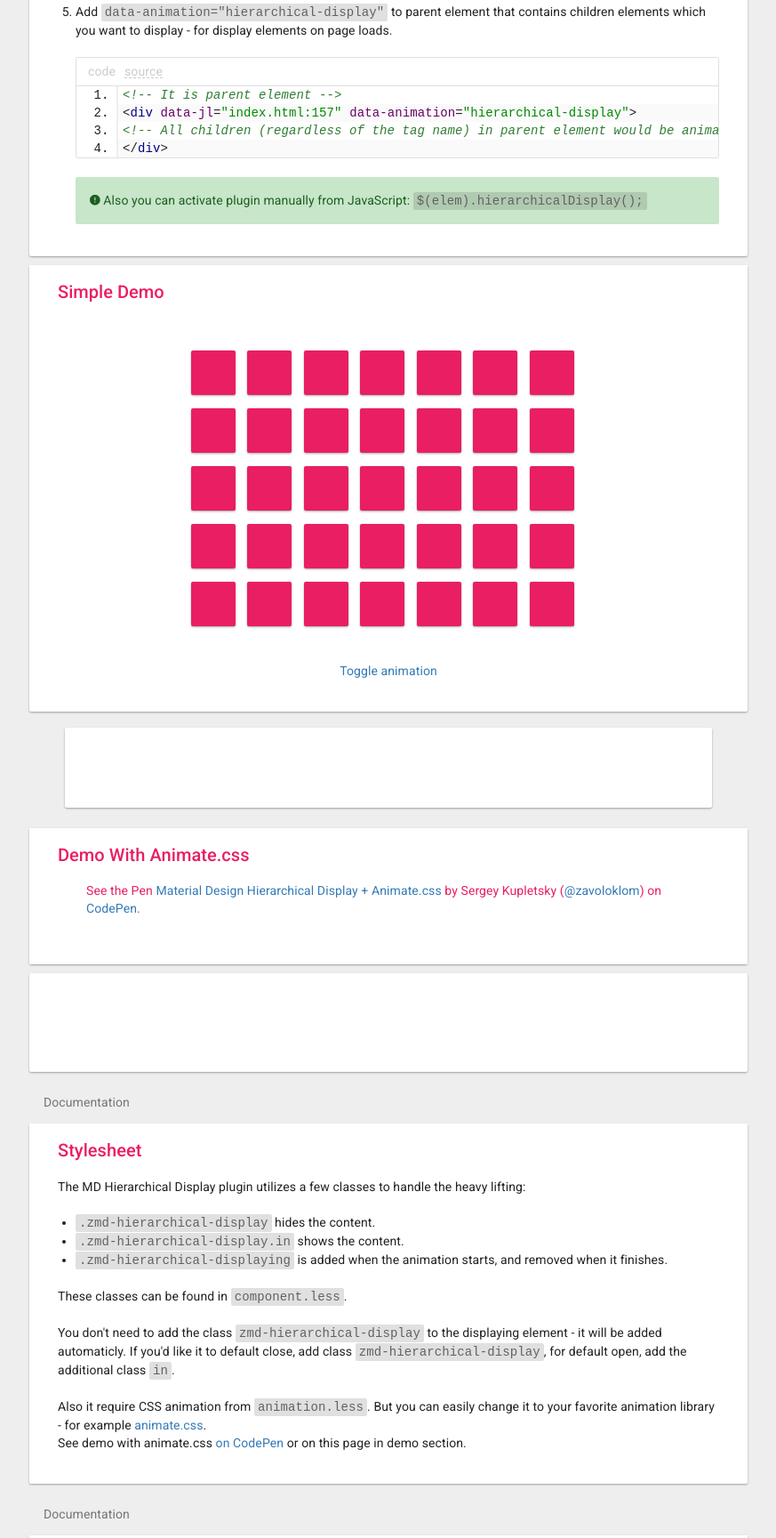
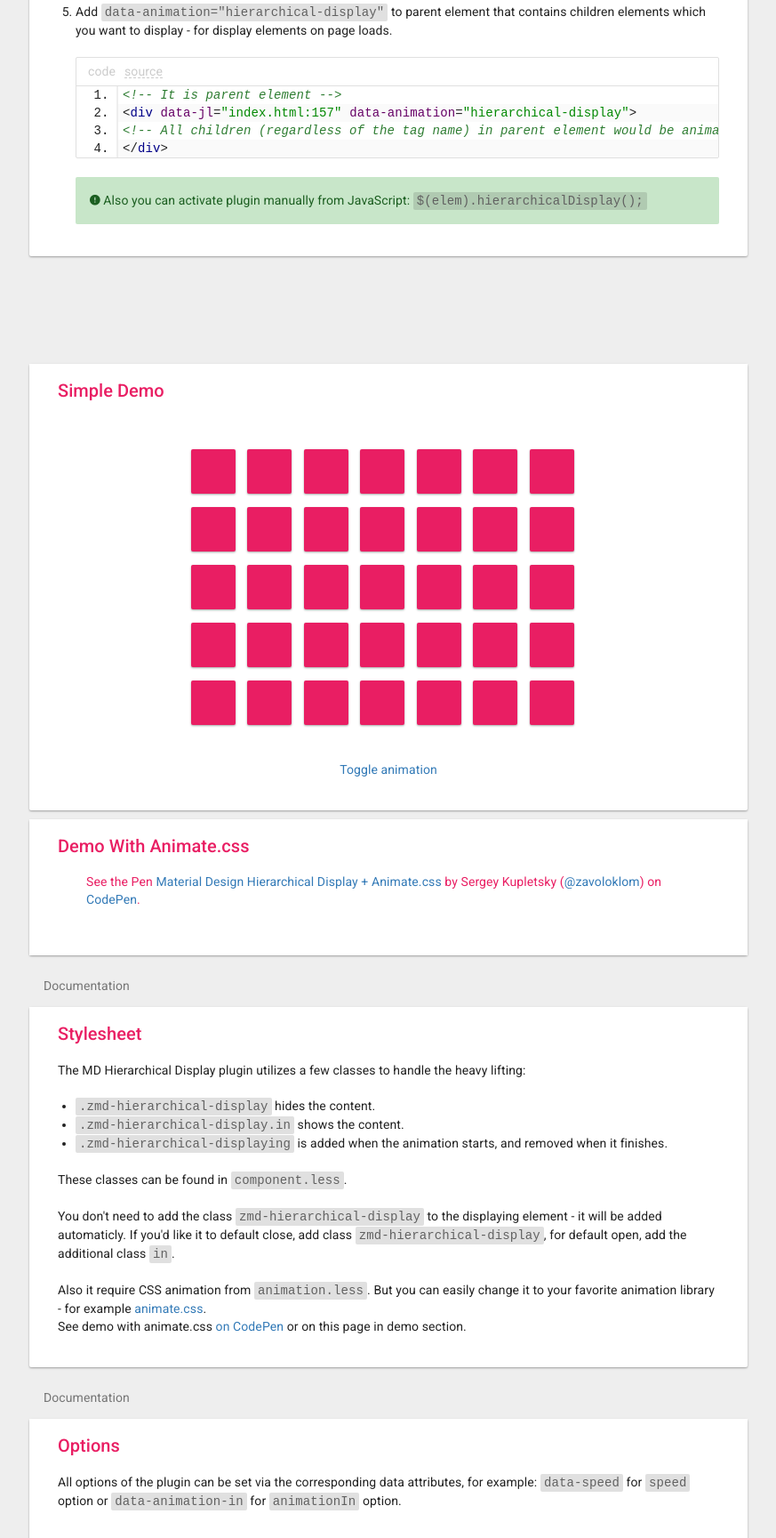
Before and after one commit to zavoloklom/material-design-hierarchical-display, a website: page index.html in a window 1280 px wide. Shown: the part 971-2700 px from the top of the page at 89% size, without its empty margins (203-1076 px from the left). Drawn offline with nearby package versions, Linux system fonts and the light colour scheme; a script that the page names is missing.

Commit message:
Update ads

```diff
--- a/index.html
+++ b/index.html
@@ -164,6 +164,15 @@
         </div>
     </article>
 
+    <!-- Adaptive banner -->
+    <section data-animation="animate" class="text-center" style="padding: 8px">
+        <ins class="adsbygoogle"
+             style="display:inline-block;width:100%;height:90px"
+             data-ad-client="ca-pub-1677266632116401"
+             data-ad-slot="8644922979"
+             data-ad-format="auto"></ins>
+    </section>
+
     <article id="demo" >
         <section data-animation="animate" class="panel panel-mc-pink">
             <div class="panel-heading">
@@ -211,14 +220,6 @@
             </div>
         </section>
 
-        <!-- Full Big -->
-        <section data-animation="animate" class="visible-lg text-center" style="padding: 8px">
-            <ins class="panel adsbygoogle"
-                 style="display:inline-block;width:728px;height:90px"
-                 data-ad-client="ca-pub-1677266632116401"
-                 data-ad-slot="3402533376"></ins>
-        </section>
-
         <section data-animation="animate" class="panel panel-mc-pink">
             <div class="panel-heading">
                 <div class="panel-title">Demo With Animate.css</div>
@@ -227,14 +228,6 @@
                     <script async src="//assets.codepen.io/assets/embed/ei.js"></script>
                 </div>
             </div>
-        </section>
-
-        <!-- Full Big -->
-        <section data-animation="animate" class="panel visible-lg text-center" style="padding: 8px">
-            <ins class="adsbygoogle"
-                 style="display:inline-block;width:728px;height:90px"
-                 data-ad-client="ca-pub-1677266632116401"
-                 data-ad-slot="3402533376"></ins>
         </section>
     </article>
 
@@ -342,6 +335,15 @@
                 <p class="mdt-subhead-2"><strong>Donate:</strong> You can support me via <a class="paypal" href="https://www.paypal.com/cgi-bin/webscr?cmd=_donations&amp;business=s%2ekupletsky%40gmail%2ecom&amp;lc=US&amp;item_name=Material%20Design%20Hierarchical%20Display&amp;currency_code=USD&amp;bn=PP%2dDonationsBF%3abtn_donateCC_LG%2egif%3aNonHosted">PayPal</a>, <a class="webmoney" href="https://funding.webmoney.ru/material-design-iconic-font/donate">WebMoney</a> or <a class="gratipay" href="http://gratipay.com/zavoloklom/" target="_blank">Gratipay</a></p>
             </div>
         </section>
+
+        <!-- Full Big -->
+        <section data-animation="animate" class="visible-lg text-center" style="padding: 8px;">
+            <ins class="panel adsbygoogle"
+                 style="display:inline-block;width:728px;height:90px"
+                 data-ad-client="ca-pub-1677266632116401"
+                 data-ad-slot="3402533376"></ins>
+        </section>
+
         <section id="support" data-animation="animate" class="panel panel-mc-pink">
             <div class="panel-heading">
                 <div class="panel-title">Browser support</div>
@@ -519,6 +521,7 @@
 <script async src="//pagead2.googlesyndication.com/pagead/js/adsbygoogle.js"></script>
 <script>
     (adsbygoogle = window.adsbygoogle || []).push({});
+    (adsbygoogle = window.adsbygoogle || []).push({});
 </script>
 
 <!-- Google Analytics -->
```
